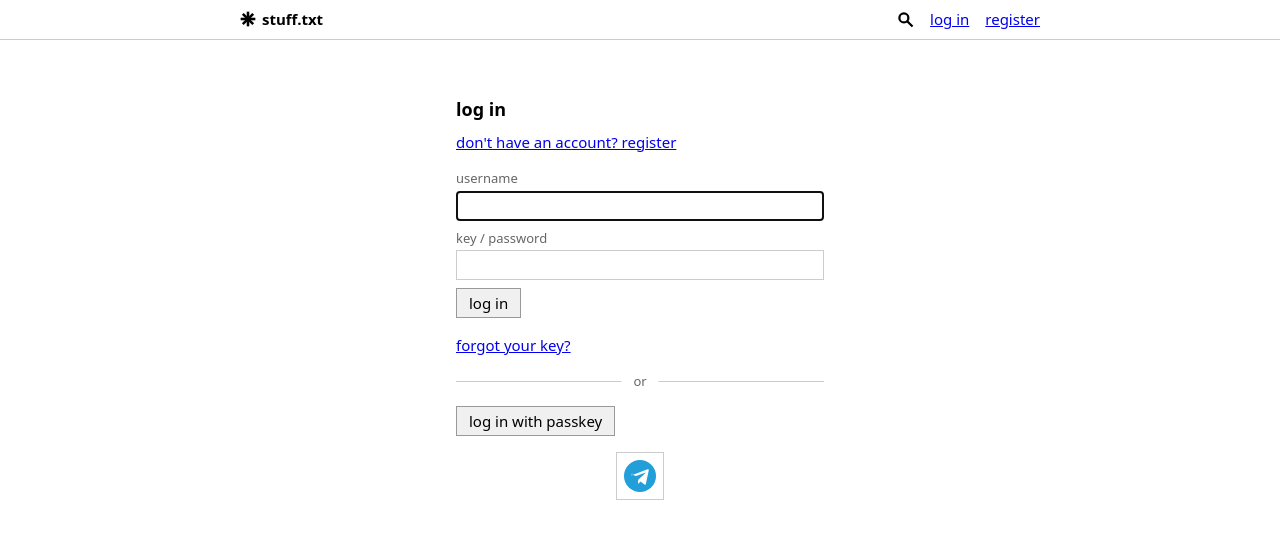
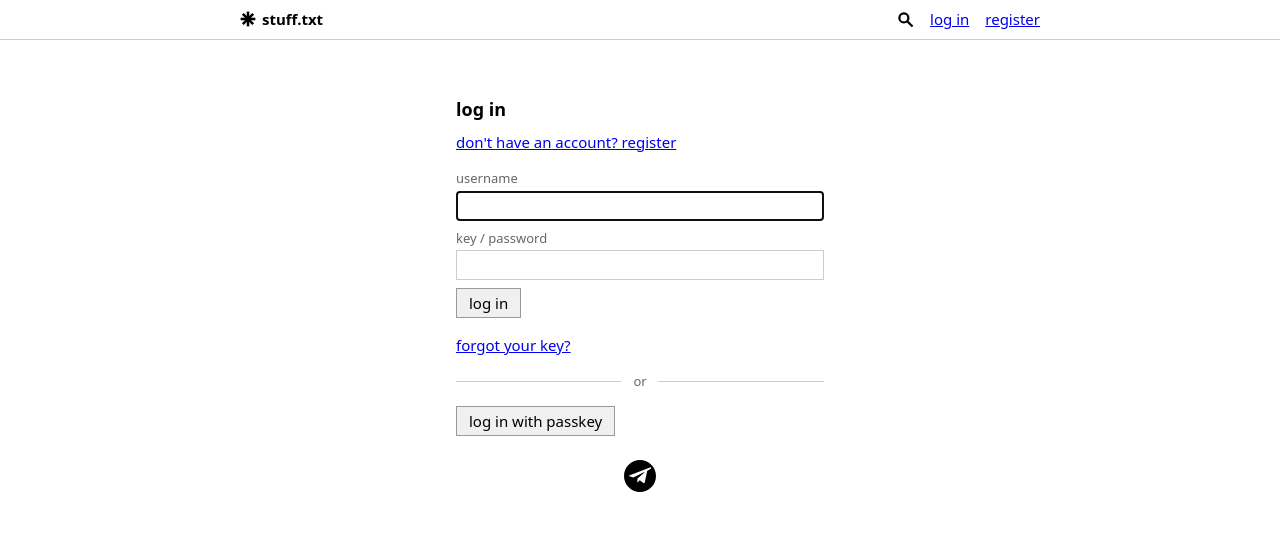
Before and after one commit to yarakazakov/stufftxt, a Next.js app: page /login in a window 1280 px wide. Shown: the top 538 px of the page. Built offline with nearby package versions, Linux system fonts and the light colour scheme; no server answers.

Commit message:
style: replace telegram icon with black uxwing style, remove button border

```diff
--- a/src/components/TelegramLoginButton.tsx
+++ b/src/components/TelegramLoginButton.tsx
@@ -97,19 +97,18 @@ export default function TelegramLoginButton({ callbackUrl = "/dashboard" }: Prop
         width: 48,
         height: 48,
         padding: 0,
-        border: "1px solid #ccc",
-        background: "#fff",
+        border: "none",
+        background: "transparent",
         display: "inline-flex",
         alignItems: "center",
         justifyContent: "center",
         cursor: "pointer",
       }}
     >
-      <svg width="32" height="32" viewBox="0 0 48 48" aria-hidden="true">
-        <circle cx="24" cy="24" r="24" fill="#229ED9" />
+      <svg width="32" height="32" viewBox="0 0 512 512" aria-hidden="true">
         <path
-          d="M10.8 23.3l24.5-9.4c1.1-.4 2.1.3 1.8 2l-4.2 19.7c-.3 1.3-1 1.7-2.1 1l-5.9-4.4-2.8 2.7c-.3.3-.6.6-1.2.6l.4-6 11-9.9c.5-.4-.1-.6-.7-.3L18 24.1l-5.8-1.8c-1.3-.4-1.3-1.3.6-2z"
-          fill="#fff"
+          fill="#000"
+          d="M256 0C114.6 0 0 114.6 0 256s114.6 256 256 256 256-114.6 256-256S397.4 0 256 0zm115.4 175.3l-38.6 181.8c-2.9 12.9-10.5 16.1-21.3 10l-58.8-43.3-28.4 27.3c-3.1 3.1-5.8 5.8-11.9 5.8l4.2-59.9 109-98.5c4.7-4.2-1-6.6-7.3-2.4L148.7 279.3 90.6 261.2c-12.6-4-12.9-12.6 2.6-18.6l322.7-124.4c10.5-3.8 19.7 2.6 16.4 16.1z"
         />
       </svg>
     </button>
```
